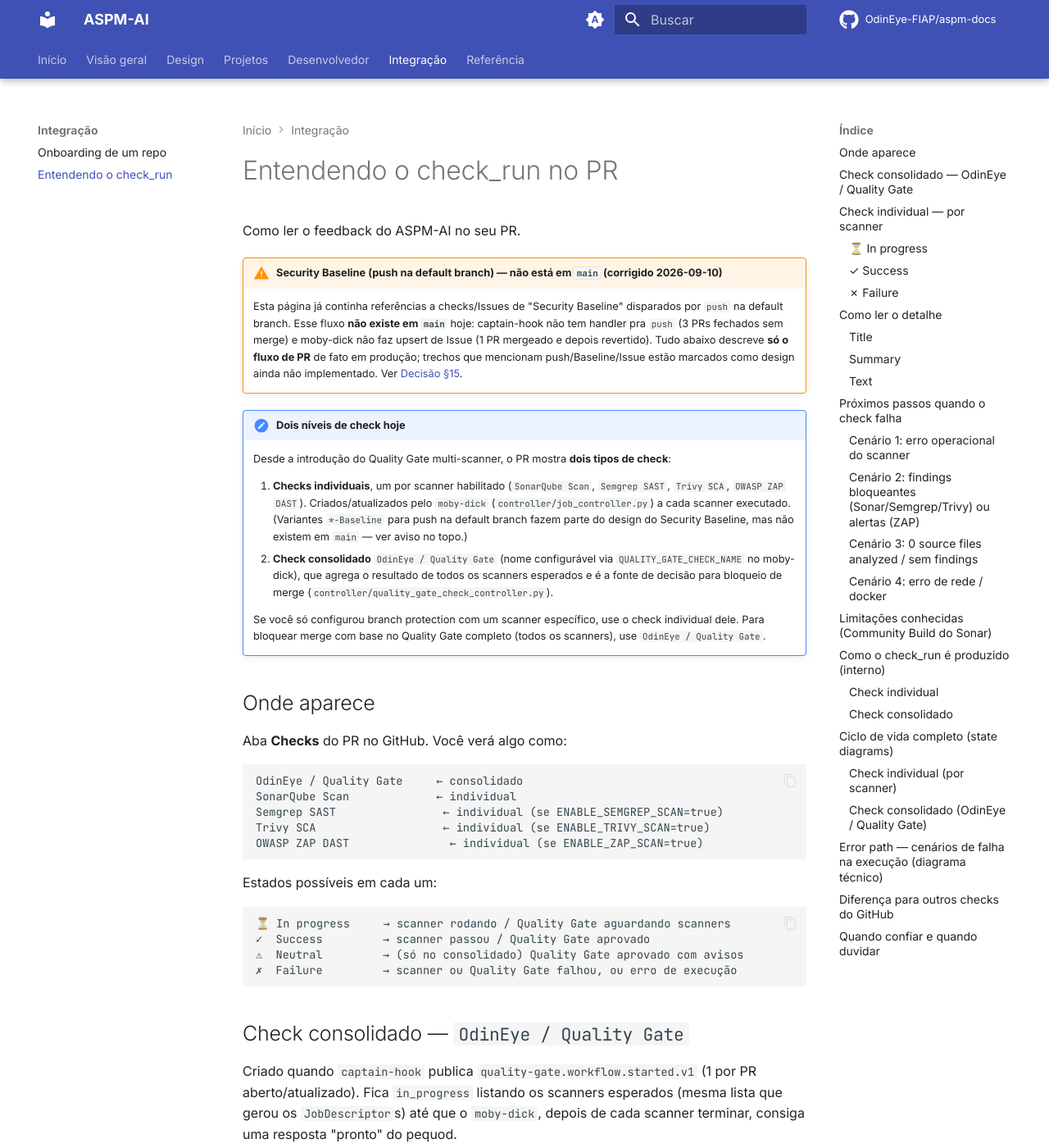
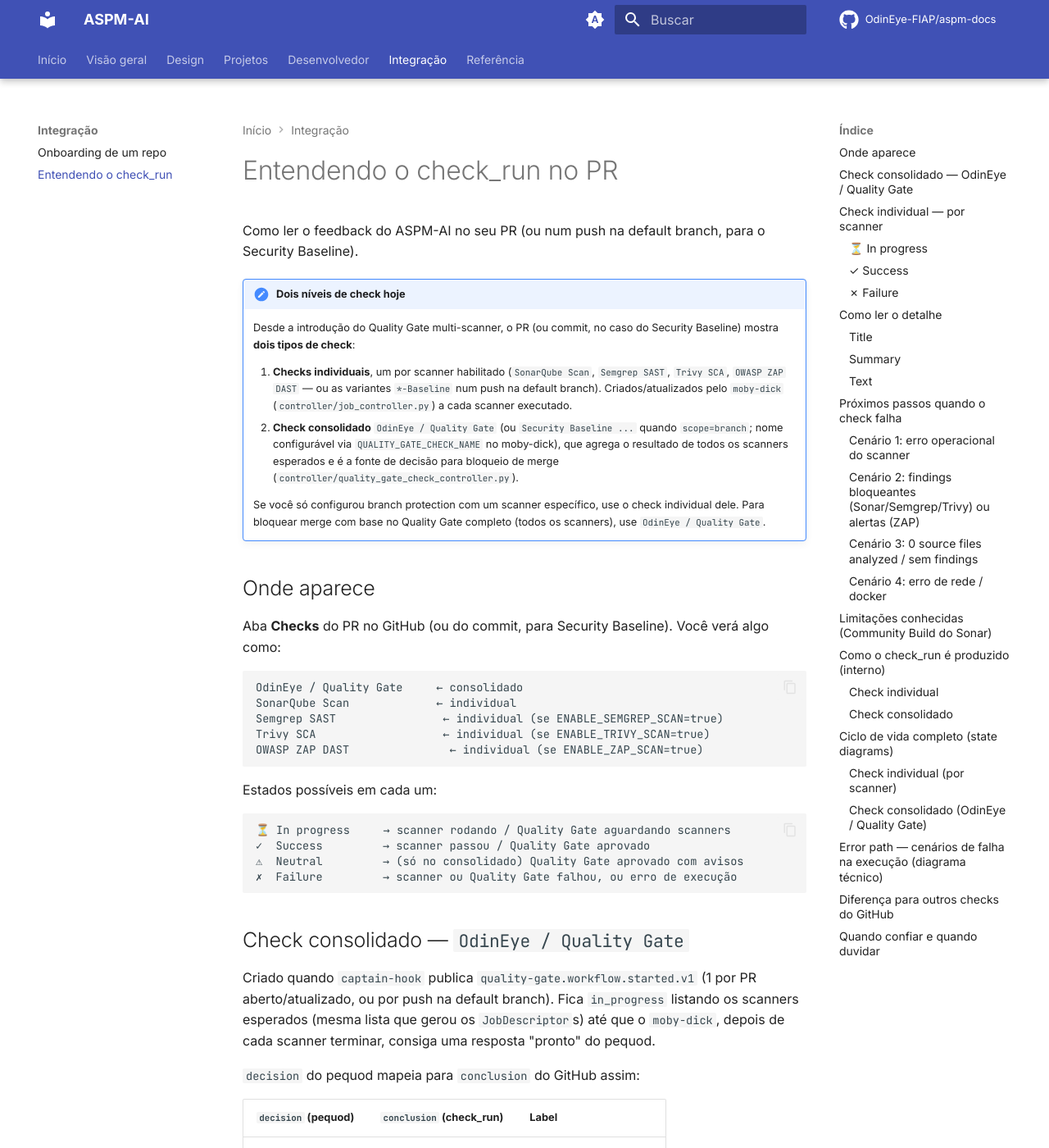
Before and after one commit to OdinEye-FIAP/aspm-docs, an MkDocs documentation site: the page built from docs/integration/check-run.md, in a window 1280 px wide and 1400 px high. Shown: the whole window at 82% size. Built offline with MkDocs 1.6.1 and Material for MkDocs 9.7.7, drawn with Linux system fonts in a browser that asks for light colours; comment, search, counter and statistics services are not loaded; some of the changed text lies outside the part shown.

Commit message:
docs: corrigir check-run.md e onboarding-repo.md - Security Baseline confirmado em main

````diff
--- a/docs/integration/check-run.md
+++ b/docs/integration/check-run.md
@@ -1,21 +1,18 @@
 # Entendendo o check_run no PR
 
-Como ler o feedback do ASPM-AI no seu PR.
-
-!!! warning "Security Baseline (push na default branch) — não está em `main` (corrigido 2026-09-10)"
-    Esta página já continha referências a checks/Issues de "Security Baseline" disparados por `push` na default branch. Esse fluxo **não existe em `main`** hoje: captain-hook não tem handler pra `push` (3 PRs fechados sem merge) e moby-dick não faz upsert de Issue (1 PR mergeado e depois revertido). Tudo abaixo descreve **só o fluxo de PR** de fato em produção; trechos que mencionam push/Baseline/Issue estão marcados como design ainda não implementado. Ver [Decisão §15](../overview/decisions.md#15-quality-gate-com-scopepr-e-scopebranch-security-baseline--nova).
+Como ler o feedback do ASPM-AI no seu PR (ou num push na default branch, para o Security Baseline).
 
 !!! note "Dois níveis de check hoje"
-    Desde a introdução do Quality Gate multi-scanner, o PR mostra **dois tipos de check**:
+    Desde a introdução do Quality Gate multi-scanner, o PR (ou commit, no caso do Security Baseline) mostra **dois tipos de check**:
 
-    1. **Checks individuais**, um por scanner habilitado (`SonarQube Scan`, `Semgrep SAST`, `Trivy SCA`, `OWASP ZAP DAST`). Criados/atualizados pelo `moby-dick` (`controller/job_controller.py`) a cada scanner executado. (Variantes `*-Baseline` para push na default branch fazem parte do design do Security Baseline, mas não existem em `main` — ver aviso no topo.)
-    2. **Check consolidado** `OdinEye / Quality Gate` (nome configurável via `QUALITY_GATE_CHECK_NAME` no moby-dick), que agrega o resultado de todos os scanners esperados e é a fonte de decisão para bloqueio de merge (`controller/quality_gate_check_controller.py`).
+    1. **Checks individuais**, um por scanner habilitado (`SonarQube Scan`, `Semgrep SAST`, `Trivy SCA`, `OWASP ZAP DAST` — ou as variantes `*-Baseline` num push na default branch). Criados/atualizados pelo `moby-dick` (`controller/job_controller.py`) a cada scanner executado.
+    2. **Check consolidado** `OdinEye / Quality Gate` (ou `Security Baseline ...` quando `scope=branch`; nome configurável via `QUALITY_GATE_CHECK_NAME` no moby-dick), que agrega o resultado de todos os scanners esperados e é a fonte de decisão para bloqueio de merge (`controller/quality_gate_check_controller.py`).
 
     Se você só configurou branch protection com um scanner específico, use o check individual dele. Para bloquear merge com base no Quality Gate completo (todos os scanners), use `OdinEye / Quality Gate`.
 
 ## Onde aparece
 
-Aba **Checks** do PR no GitHub. Você verá algo como:
+Aba **Checks** do PR no GitHub (ou do commit, para Security Baseline). Você verá algo como:
 
 ```
 OdinEye / Quality Gate     ← consolidado
@@ -36,7 +33,7 @@ Estados possíveis em cada um:
 
 ## Check consolidado — `OdinEye / Quality Gate`
 
-Criado quando `captain-hook` publica `quality-gate.workflow.started.v1` (1 por PR aberto/atualizado). Fica `in_progress` listando os scanners esperados (mesma lista que gerou os `JobDescriptor`s) até que o `moby-dick`, depois de cada scanner terminar, consiga uma resposta "pronto" do pequod.
+Criado quando `captain-hook` publica `quality-gate.workflow.started.v1` (1 por PR aberto/atualizado, ou por push na default branch). Fica `in_progress` listando os scanners esperados (mesma lista que gerou os `JobDescriptor`s) até que o `moby-dick`, depois de cada scanner terminar, consiga uma resposta "pronto" do pequod.
 
 `decision` do pequod mapeia para `conclusion` do GitHub assim:
 
@@ -49,8 +46,8 @@ Criado quando `captain-hook` publica `quality-gate.workflow.started.v1` (1 por P
 
 O `output.text` do check consolidado traz: decisão, política aplicada (`policy_name`/`policy_version`), contagem de findings avaliados/bloqueantes/avisos/ignorados, e quantos scanners esperados completaram/falharam/foram cancelados/deram timeout.
 
-!!! tip "Security Baseline (push na default branch) — design, não implementado"
-    O pequod já suporta um gate disparado por `push` (scope=`branch`, sem PR), com check consolidado no commit e uma Issue agregada no repositório (label `aspm-baseline:<branch>`) fazendo o papel de notificação, já que um check em commit avulso tem visibilidade baixa. **Esse fluxo não roda em `main` hoje** — nem captain-hook publica o evento a partir de um push, nem moby-dick faz o upsert da Issue. Ver aviso no topo desta página.
+!!! tip "Security Baseline (push na default branch)"
+    Quando o gate é disparado por `push` (scope=`branch`, não por PR), o check consolidado é criado **no commit** (não há PR) com título `Security Baseline ...`. Além do check, o `moby-dick` faz upsert de uma **Issue** agregada no repositório (label `aspm-baseline:<branch>`), porque um check em commit avulso tem visibilidade baixa — a Issue aparece nas notificações padrão do GitHub. A Issue é atualizada a cada novo push na mesma branch e só é reaberta automaticamente se um baseline seguinte reprovar (`failed`/`error`) depois de o dev tê-la fechado manualmente. Confirmado em `main` desde 31/ago/2026 — ver [Decisão §15](../overview/decisions.md#15-quality-gate-com-scopepr-e-scopebranch-security-baseline--ponta-a-ponta-em-main-reconfirmado-2026-09-10).
 
 ## Check individual — por scanner
 
@@ -135,13 +132,14 @@ Sem SARIF (scanner morreu antes de escrever o arquivo): só os logs tail, em cod
 Vide [decisão #7](../overview/decisions.md#7-modo-de-scan-análise-principal-sem-pr-mode).
 
 - ❌ **Sem inline comments nativos do Sonar** no PR (feature paga) — mitigado pelas anotações do check_run, que vêm do SARIF construído a partir da API do Sonar
-- ❌ **Sem decoration visual no Sonar UI por PR** (last scan wins)
-- ❌ **Sem comparação delta no Sonar:** avalia o código todo, não só o diff do PR (Semgrep/Trivy/ZAP não têm essa limitação — rodam full-scan por natureza)
+- ❌ **Sem decoration visual no Sonar UI por PR** (last scan wins — vale também entre PRs diferentes e pushes de Security Baseline, todos no mesmo `projectKey`)
+- ❌ **Sem comparação delta no Sonar:** avalia o código todo, não só o diff do PR (Semgrep/Trivy/ZAP não têm essa limitação — rodam full-scan por natureza, igual ao Security Baseline)
 
 O que **funciona**:
 - ✅ check individual por scanner + check consolidado do Quality Gate (verde/amarelo/vermelho)
 - ✅ Branch protection (bloqueio de merge se exigir o check consolidado verde)
 - ✅ Anotações inline por finding, com correção sugerida quando o scanner oferece
+- ✅ Security Baseline (push na default branch) com Issue agregada — ver tip acima
 
 ## Como o check_run é produzido (interno)
 
@@ -192,30 +190,28 @@ sequenceDiagram
 ## Ciclo de vida completo (state diagrams)
 
 !!! note "Migrado do FLOWCHART.md da raiz do monorepo (10/set/2026)"
-    Os diagramas abaixo substituem o diagrama de estado antigo do `FLOWCHART.md` local (que cobria só um scanner único, sem check consolidado e sem menção ao Security Baseline). Cobrem os dois níveis de check reais em produção hoje (fluxo de PR); os pontos de design do Security Baseline (não implementado) estão marcados explicitamente.
+    Os diagramas abaixo substituem o diagrama de estado antigo do `FLOWCHART.md` local (que cobria só um scanner único, sem check consolidado e sem Security Baseline). Atualizados para os dois níveis de check e para o fluxo de push na default branch.
 
 ### Check individual (por scanner)
 
 ```mermaid
 stateDiagram-v2
-    [*] --> Inexistente: PR aberto/atualizado
+    [*] --> Inexistente: PR aberto/atualizado<br/>ou push na default branch
 
     Inexistente --> InProgress: moby-dick cria o check<br/>(external_id=job_id)
     note right of InProgress
         Um check por scanner habilitado
         (SonarQube Scan, Semgrep SAST,
-        Trivy SCA, OWASP ZAP DAST).
-        Variantes *-Baseline (push na
-        default branch) sao design,
-        nao existem em main hoje.
+        Trivy SCA, OWASP ZAP DAST —
+        ou variantes *-Baseline)
     end note
 
     InProgress --> Success: scanner exit 0
     InProgress --> Failure: scanner exit != 0<br/>(findings bloqueantes)
     InProgress --> Failure: erro operacional<br/>(docker/clone/timeout)
 
-    Success --> InProgress: novo push no PR (synchronize)
-    Failure --> InProgress: novo push no PR (synchronize)
+    Success --> InProgress: novo push no PR (synchronize)<br/>ou novo push na default branch
+    Failure --> InProgress: novo push no PR (synchronize)<br/>ou novo push na default branch
 
     Success --> [*]
     Failure --> [*]: não bloqueia merge por si só —<br/>quem decide é o check consolidado
@@ -241,10 +237,10 @@ stateDiagram-v2
     InProgress --> Failed: decision=failed
     InProgress --> ErroOperacional: decision=error
 
-    Passed --> InProgress: novo push no PR
-    Warning --> InProgress: novo push no PR
-    Failed --> InProgress: novo push no PR
-    ErroOperacional --> InProgress: novo push no PR
+    Passed --> InProgress: novo push (PR ou default branch)
+    Warning --> InProgress: novo push
+    Failed --> InProgress: novo push
+    ErroOperacional --> InProgress: novo push
 
     Passed --> [*]
     Warning --> [*]
@@ -252,11 +248,11 @@ stateDiagram-v2
     ErroOperacional --> [*]: merge bloqueado se branch protection<br/>exigir este check
 
     note left of Failed
-        Design ainda nao implementado em main:
-        quando scope=branch (Security Baseline),
-        tambem faria upsert de uma Issue agregada
-        (label aspm-baseline:<branch>). Hoje
-        push nao dispara nenhum destes estados.
+        Quando scope=branch (Security Baseline):
+        tambem upsert de uma Issue agregada
+        (label aspm-baseline:<branch>), reaberta
+        automaticamente se um baseline seguinte
+        reprovar depois de o dev te-la fechado
     end note
 ```
 
````
Also changed, not shown: docs/integration/onboarding-repo.md (+36 -13 lines).
